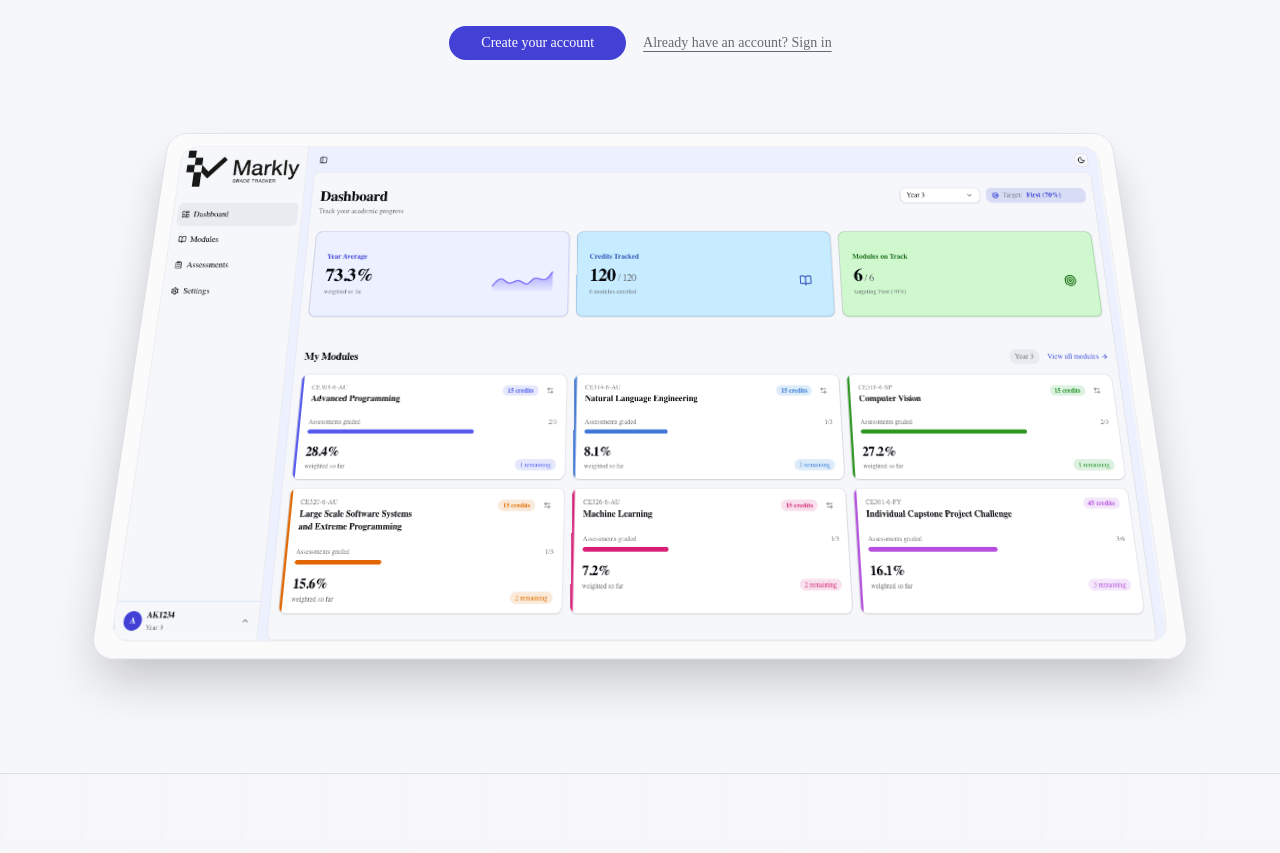
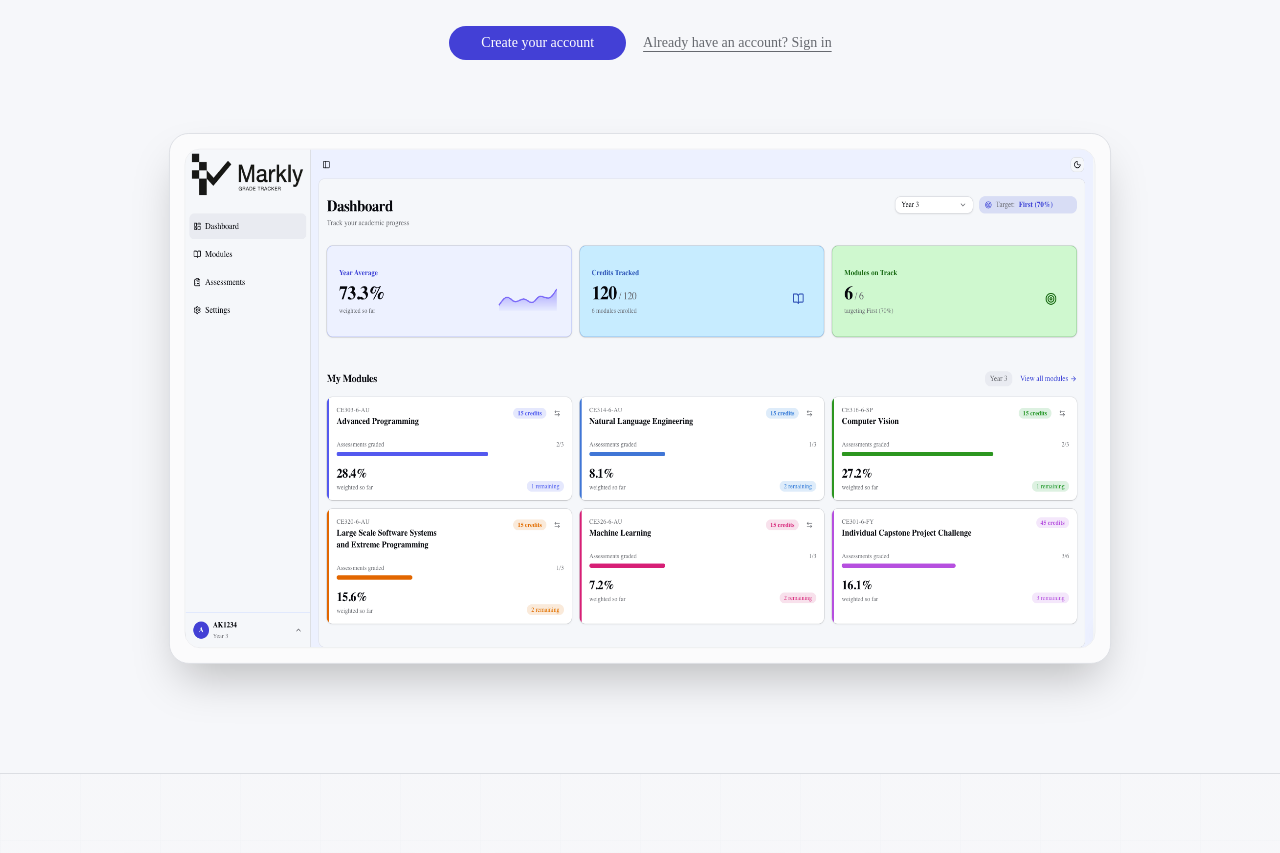
Before and after one commit to A-Karim2003/Markly, a Next.js app: page / in a window 1280 px wide. Shown: the part 520-1373 px from the top of the page. Built offline with nearby package versions, Linux system fonts and the light colour scheme.

Commit message:
feat: enhance HeroSection with improved scroll transformations.

```diff
--- a/app/_components/hero-section.tsx
+++ b/app/_components/hero-section.tsx
@@ -14,11 +14,16 @@ export function HeroSection() {
   // Track the scroll progress specifically across this section container
   const { scrollYProgress } = useScroll({
     target: containerRef,
+    // "start start" → top of element touches top of viewport → progress = 0
+    // "end start" → bottom of element touches top of viewport → progress = 1
     offset: ["start start", "end start"],
+    //       progress = 0    progress = 1
   });
 
-  // Smoothly map the scroll progress percentage to your 3D transformation constraints
-  const rotateX = useTransform(scrollYProgress, [0, 1], [22, 0]);
+  /*
+    When scrollYProgress is 0, rotateX is 0. When scrollYProgress is 0.5, rotateX is 11. When scrollYProgress is 1, rotateX is 22. Same idea with scale
+  */
+  const rotateX = useTransform(scrollYProgress, [0, 1], [0, 22]);
   const scale = useTransform(scrollYProgress, [0, 1], [0.92, 1]);
 
   return (
@@ -31,6 +36,7 @@ export function HeroSection() {
         <motion.div
           initial={{ opacity: 0, y: 10 }}
           animate={{ opacity: 1, y: 0 }}
+          transition={{ duration: 0.5 }}
           className="inline-flex items-center gap-2 rounded-full border border-border bg-muted/40 px-4 py-2 text-sm font-medium text-foreground shadow-sm backdrop-blur"
         >
           <ShieldCheck className="h-4 w-4 text-grade-first" />
@@ -42,6 +48,7 @@ export function HeroSection() {
           <motion.h1
             initial={{ opacity: 0, y: 15 }}
             animate={{ opacity: 1, y: 0 }}
+            transition={{ duration: 0.5 }}
             className="text-4xl sm:text-6xl lg:text-7xl font-bold tracking-tight text-foreground uppercase font-heading"
           >
             Track grades. <br /> Reduce stress.
@@ -50,6 +57,7 @@ export function HeroSection() {
           <motion.p
             initial={{ opacity: 0, y: 15 }}
             animate={{ opacity: 1, y: 0 }}
+            transition={{ duration: 0.5 }}
             className="max-w-2xl mx-auto text-base sm:text-lg text-muted-foreground leading-relaxed"
           >
             Log assessments, track modules, and monitor your degree progress in
@@ -62,6 +70,7 @@ export function HeroSection() {
         <motion.div
           initial={{ opacity: 0, y: 15 }}
           animate={{ opacity: 1, y: 0 }}
+          transition={{ duration: 0.5 }}
           className="flex flex-col sm:flex-row items-center gap-4 px-4"
         >
           <Button
@@ -79,13 +88,11 @@ export function HeroSection() {
           </Link>
         </motion.div>
 
-        {/* 100vw Context Container centering the 80% width Animated Dashboard */}
         <div className="w-full perspective-[1500px] flex justify-center mt-6">
           <motion.div
             className="w-[80%] overflow-hidden rounded-2xl border border-border bg-card text-card-foreground shadow-2xl"
             style={{
               transformOrigin: "center top",
-              transformStyle: "preserve-3d",
               rotateX,
               scale,
             }}
```
